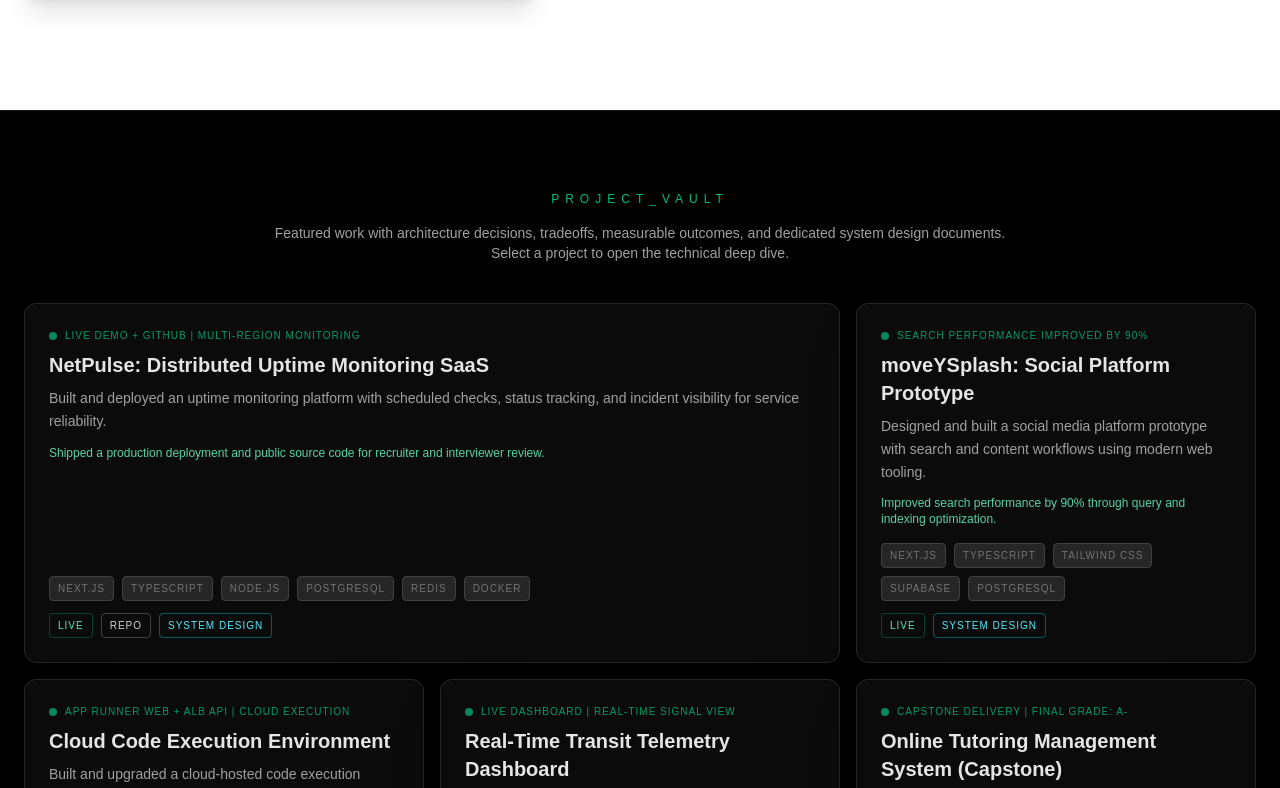
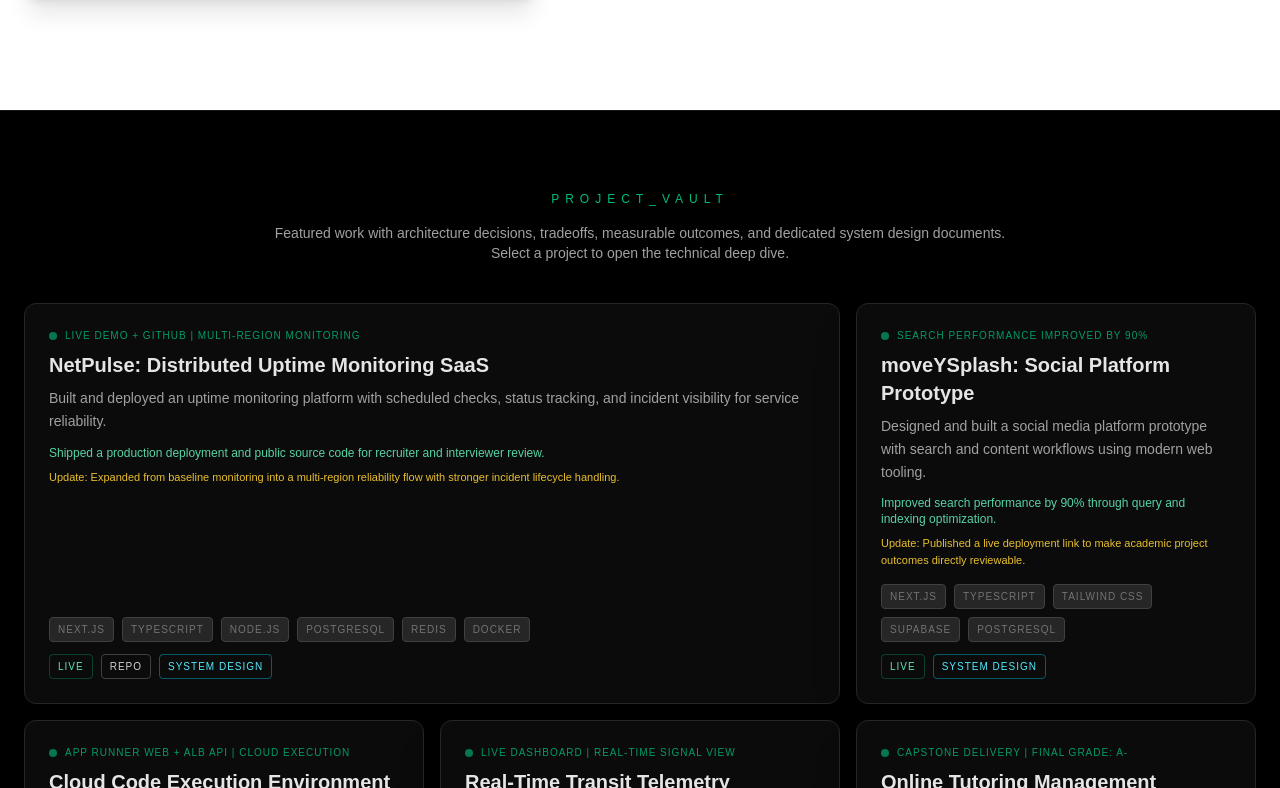
Before and after one commit to MohammedVep/mohammed-portfolio, a Next.js app: page / in a window 1280 px wide. Shown: the part 2012-2800 px from the top of the page. Built offline with nearby package versions, Linux system fonts and the light colour scheme.

Commit message:
feat: add recent upgrade narratives across portfolio projects

```diff
--- a/components/sections/projects/Projects.tsx
+++ b/components/sections/projects/Projects.tsx
@@ -22,6 +22,11 @@ export default function Projects() {
           <p className="mt-3 text-xs text-emerald-300/90">
             {project.highlights[0]}
           </p>
+          {project.recentUpdates?.length ? (
+            <p className="mt-2 text-[11px] text-amber-300/90">
+              Update: {project.recentUpdates[0]}
+            </p>
+          ) : null}
         </div>
         <div className="mt-4">
           <div className="flex flex-wrap gap-2">
@@ -195,6 +200,19 @@ ${project.architecture}
               ))}
             </div>
           </div>
+
+          {project.recentUpdates?.length ? (
+            <div>
+              <h4 className="text-[10px] uppercase tracking-[0.4em] text-amber-400">
+                Recent Upgrades
+              </h4>
+              <div className="mt-2 space-y-2 rounded border border-amber-500/30 bg-amber-500/5 p-4 text-neutral-200">
+                {project.recentUpdates.map((item, updateIndex) => (
+                  <p key={`${project.id}-update-${updateIndex}`}>- {item}</p>
+                ))}
+              </div>
+            </div>
+          ) : null}
         </div>
       </div>
     ),
--- a/content/projects/index.ts
+++ b/content/projects/index.ts
@@ -11,6 +11,7 @@ export type PortfolioProject = {
   tradeoffs: string[];
   invariants: string[];
   highlights: string[];
+  recentUpdates?: string[];
   liveUrl?: string;
   repoUrl?: string;
   systemDesignUrl?: string;
@@ -51,6 +52,11 @@ export const projectsData: PortfolioProject[] = [
       "Implemented status dashboards that let users track service health over time instead of isolated check events.",
       "Designed alert flow with retry/debounce behavior to reduce noisy false alarms.",
     ],
+    recentUpdates: [
+      "Expanded from baseline monitoring into a multi-region reliability flow with stronger incident lifecycle handling.",
+      "Added clearer production proof points: public demo environment, source repository, and system design documentation.",
+      "Improved recruiter readability with explicit architecture/tradeoff/invariant sections in portfolio presentation.",
+    ],
     liveUrl: profileData.netPulseLiveUrl,
     repoUrl: profileData.netPulseRepoUrl,
     systemDesignUrl: "/system-design/netpulse",
@@ -82,6 +88,10 @@ export const projectsData: PortfolioProject[] = [
       "Improved search performance by 90% through query and indexing optimization.",
       "Built a responsive UI across desktop and mobile experiences.",
       "Used Supabase with SQL-backed storage for reliable content persistence.",
+    ],
+    recentUpdates: [
+      "Published a live deployment link to make academic project outcomes directly reviewable.",
+      "Added a dedicated system design doc page to explain architecture and performance decisions.",
     ],
     liveUrl: "https://move-y-splash-new.vercel.app",
     systemDesignUrl: "/system-design/moveysplash",
@@ -119,6 +129,10 @@ export const projectsData: PortfolioProject[] = [
       "Designed for isolation-first execution behavior under backend constraints.",
       "Implemented execution flow with queue-worker reliability patterns.",
     ],
+    recentUpdates: [
+      "Introduced dual-endpoint deployment model: App Runner for web delivery plus ALB endpoint for execution API.",
+      "Refined architecture documentation and portfolio link strategy so reviewers can inspect web and API surfaces separately.",
+    ],
     liveUrl: "https://42mtnmhqya.us-east-1.awsapprunner.com/",
     additionalLinks: [
       {
@@ -155,6 +169,10 @@ export const projectsData: PortfolioProject[] = [
       "Structured operational data for fast visual interpretation.",
       "Focused on usability for real-time monitoring scenarios.",
     ],
+    recentUpdates: [
+      "Linked public dashboard deployment to portfolio for direct reviewer validation.",
+      "Aligned project narrative to emphasize real-time operations visibility and telemetry interpretation value.",
+    ],
     liveUrl:
       "http://realtimetransittelemetryst-dashboardbucket5758873d-fjkmwbutvpc8.s3-website-us-east-1.amazonaws.com",
   },
```
